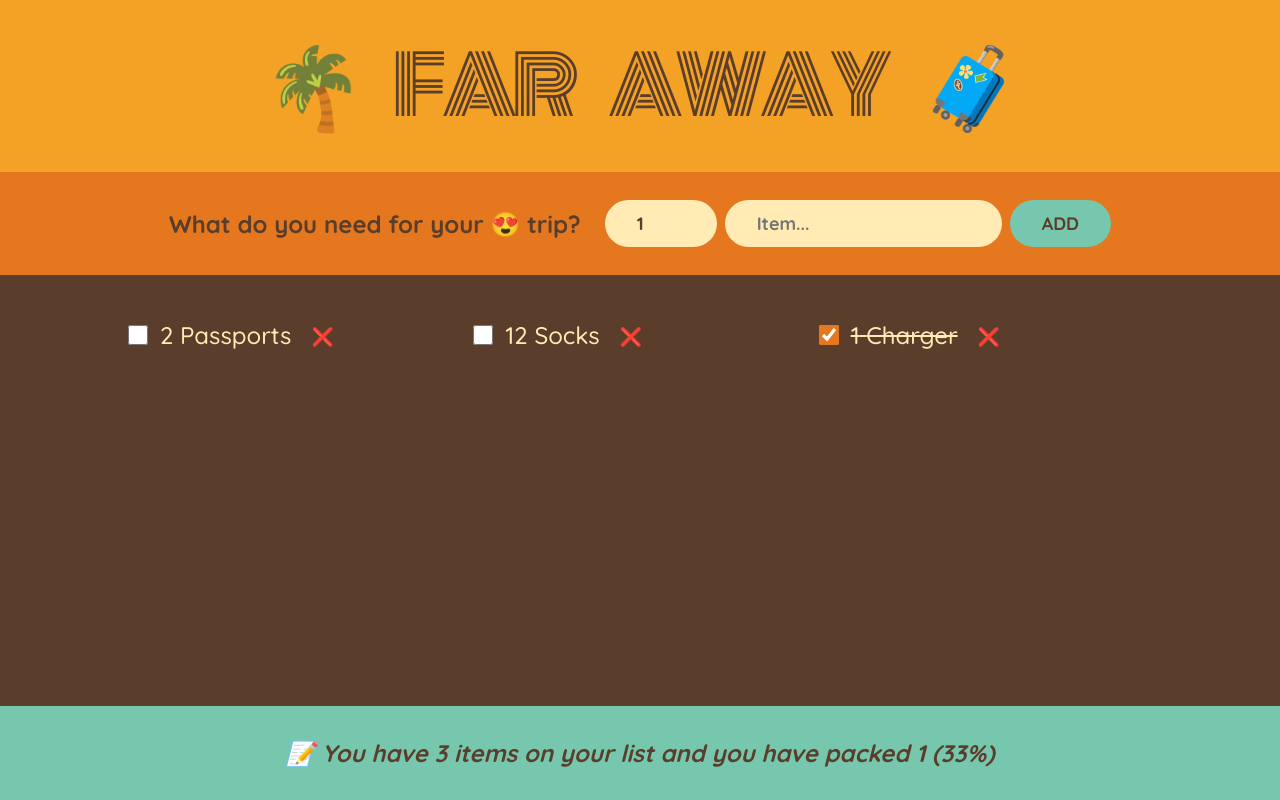
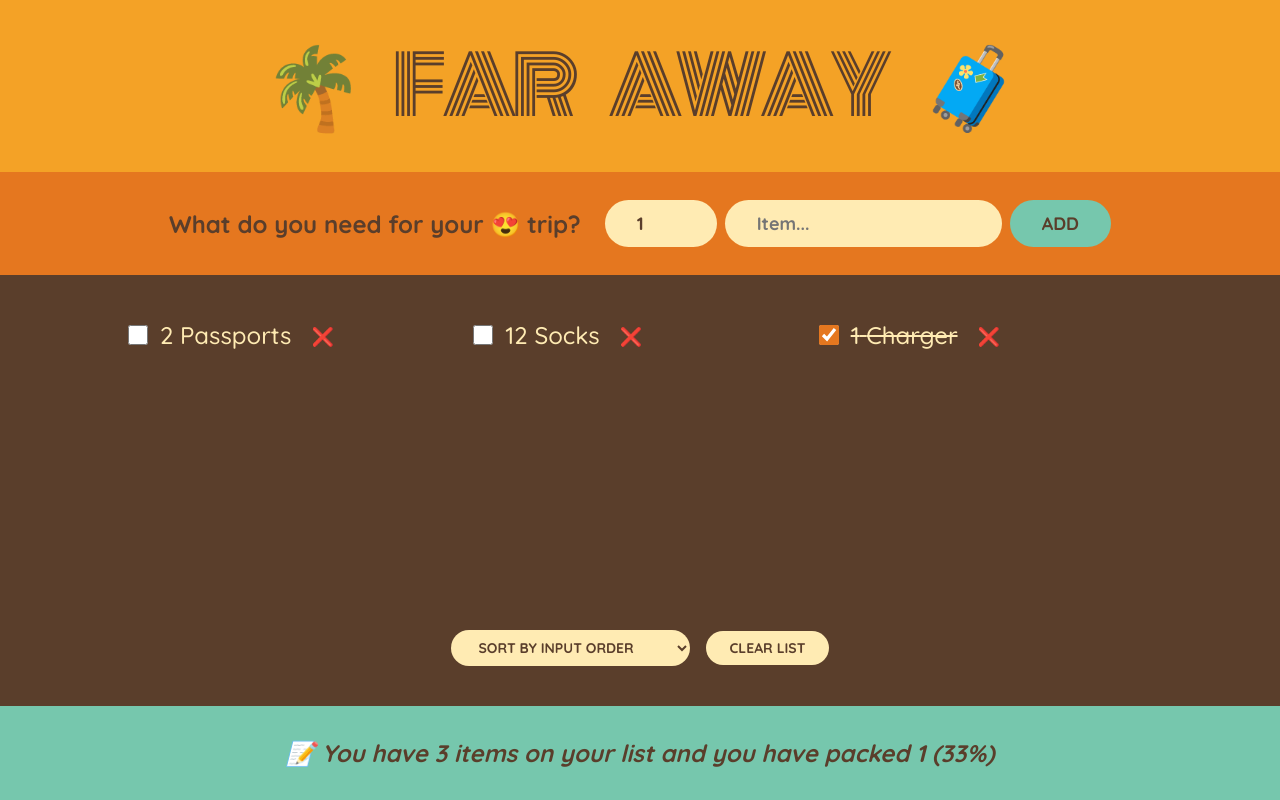
Before and after one commit to DarthWHO/udemy-far-away-travel-list, a React (Vite) app: page / in a window 1280 px wide. Built offline with nearby package versions, Linux system fonts and the light colour scheme.

Commit message:
impletemented sort

```diff
--- a/src/App.jsx
+++ b/src/App.jsx
@@ -55,6 +55,10 @@
     setItems(items.filter((item) => item.id !== id));
   };
 
+  const handleDeleteItems = () => {
+    setItems([]);
+  }
+
   const countedItems = items.length;
   const packedItems = items.filter((item) => item.packed).length;
 
@@ -66,6 +70,7 @@
         items={items}
         onToggleCheck={handleToggle}
         onDeleteItem={handleDelete}
+        onDeleteItems={handleDeleteItems}
       />
       <Stats countedItems={countedItems} packedItems={packedItems} />
     </div>
--- a/src/components/PackingList.jsx
+++ b/src/components/PackingList.jsx
@@ -1,7 +1,22 @@
 import ListItem from "./ListItem";
+import { useState } from "react";
 
-export default function PackingList({ items, onToggleCheck, onDeleteItem }) {
-  const listItems = items.map((item) => (
+export default function PackingList({ items, onToggleCheck, onDeleteItem, onDeleteItems }) {
+  const [sortBy, setSortBy] = useState("input");
+
+  let sortedItems;
+
+  if (sortBy === "input") { sortedItems = items; }
+
+  if (sortBy === "description") {
+    sortedItems = items.slice().sort((a, b) => a.description.localeCompare(b.description));
+  }
+
+  if (sortBy === "packed") {
+    sortedItems = items.slice().sort((a, b) => Number(a.packed) - Number(b.packed));
+  }
+
+  const listItems = sortedItems.map((item) => (
     <ListItem
       key={item.id}
       id={item.id}
@@ -16,6 +31,17 @@
   return (
     <div className="list">
       <ul>{listItems}</ul>
+      <div className="actions">
+        <select
+          value={sortBy}
+          onChange={(e) => setSortBy(e.target.value)}
+        >
+          <option value="input">Sort by input order</option>
+          <option value="description">Sort by description</option>
+          <option value="packed">Sort by packed status</option>
+        </select>
+        <button onClick={() => onDeleteItems()}>Clear list</button>
+      </div>
     </div>
   );
 }
```
